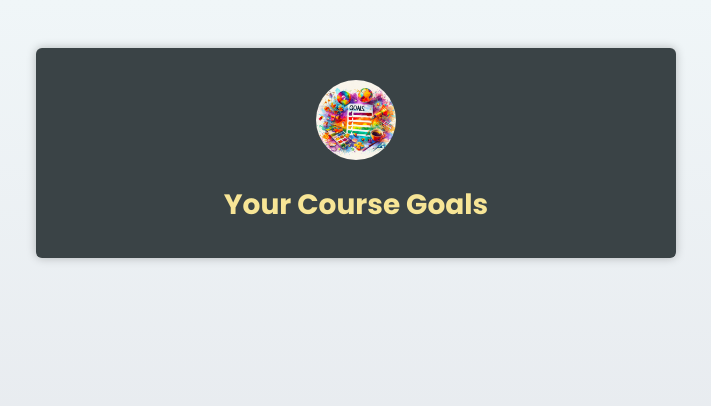
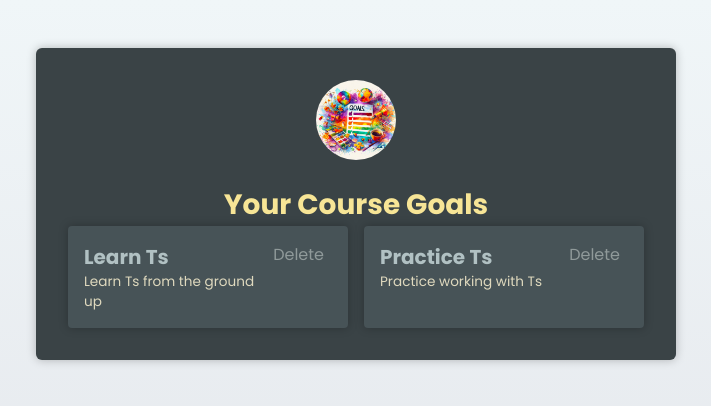
Before and after one commit to JVKszuba/CompassTypeScript, a React (Vite) app in the folder Frameworks/react-demo/: page / in a window 1280 px wide. Shown: the top 406 px of the page, without its empty margins (284-995 px from the left). Built offline with nearby package versions, Linux system fonts and the light colour scheme.

Commit message:
feat: add CourseGoals component

```diff
--- a/Frameworks/react-demo/src/App.tsx
+++ b/Frameworks/react-demo/src/App.tsx
@@ -1,5 +1,6 @@
 import Header from "./components/Header.tsx";
 import goalsImg from "./assets/goals.jpg";
+import CourseGoals from "./components/CourseGoals.tsx";
 
 function App() {
 
@@ -8,6 +9,8 @@
         <Header image={{src: goalsImg, alt: 'A list of goals'}}>
             <h1>Your Course Goals</h1>
         </Header>
+        <CourseGoals goals={[{id: 1, title: 'Learn Ts', description: 'Learn Ts from the ground up'},
+                             {id: 2, title: 'Practice Ts', description: 'Practice working with Ts'}]} />
     </main>
   )
 }
--- /dev/null
+++ b/Frameworks/react-demo/src/components/CourseGoals.tsx
@@ -0,0 +1,30 @@
+type Goal = {
+
+    id: number;
+    title: string;
+    description: string;
+}
+
+interface CourseGoalsProps {
+
+    goals: Goal[];
+}
+
+export default function CourseGoals({goals}: CourseGoalsProps) {
+
+    return (
+        <ul>
+            {goals.map((goal: Goal) =>
+                <li key={goal.id}>
+                    <article>
+                        <div>
+                            <h2>{goal.title}</h2>
+                            <p>{goal.description}</p>
+                        </div>
+                        <button>Delete</button>
+                    </article>
+                </li>
+            )}
+        </ul>
+    )
+}
```
